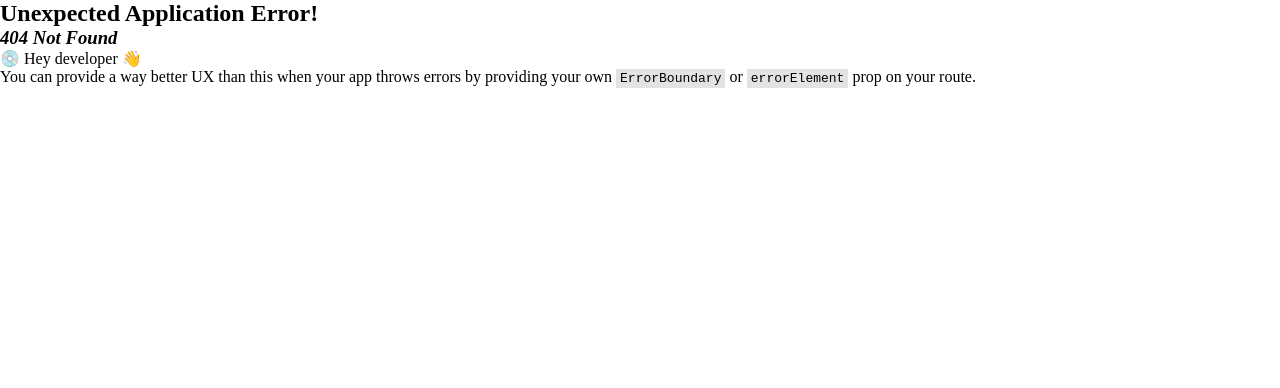
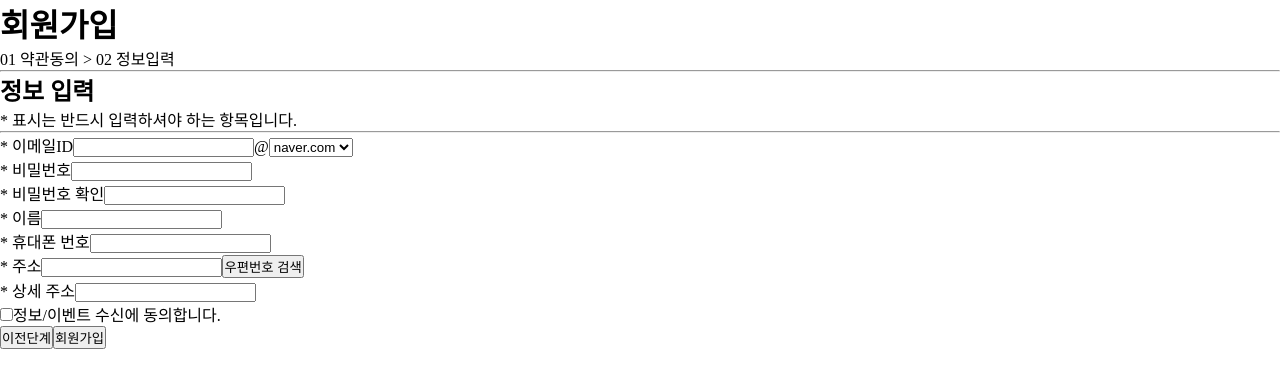
Before and after one commit to bulldorzer/coffee-shop-front, a React (Vite) app: page /join in a window 1280 px wide. Before the commit this address had no page. Shown: the top 388 px of the page. Built offline with nearby package versions, Linux system fonts and the light colour scheme.

Commit message:
0408 로그인/회원가입 first commit - 나영일

```diff
--- /dev/null
+++ b/src/pages/JoinAgreePage.jsx
@@ -0,0 +1,32 @@
+/**
+ * 회원가입 화면 1 : 약관 동의 화면 - 나영일
+ * @returns
+ */
+
+const JoinAgreePage = () => {
+
+    return (
+        <div>
+            <div>
+                <h1>회원가입</h1>
+                <span>01 약관동의 &gt;</span>   {/* &gt; = '>' 기호 표시 */}
+                <span>02 정보입력</span>
+                <hr/>
+            </div>
+            <div>
+                <h2>약관 동의</h2>
+                <hr/>
+                <input type="checkbox"/><label>모든 약관을 확인하고 전체 동의합니다.</label><br/>
+                <input type="checkbox"/><label>(필수) 이용 약관</label><br/>
+                <textarea>이용 약관</textarea><br/>
+                <input type="checkbox"/><label>(필수) 개인정보 수집 및 이용</label><br/>
+                <textarea>개인정보 수집 및 이용</textarea><br/>
+                <button>다음단계</button>
+            </div>
+
+        </div>
+    );
+
+}
+
+export default JoinAgreePage;
--- /dev/null
+++ b/src/pages/JoinPage.jsx
@@ -0,0 +1,41 @@
+/**
+ * 회원가입 화면 2 :  - 나영일
+ * @returns
+ */
+
+const JoinPage = () => {
+
+    return (
+        <div>
+            <div>
+                <h1>회원가입</h1>
+                <span>01 약관동의 &gt;</span>   {/* &gt; = '>' 기호 표시 */}
+                <span>02 정보입력</span>
+                <hr/>
+            </div>
+            <div>
+                <h2>정보 입력</h2>
+                <span>* 표시는 반드시 입력하셔야 하는 항목입니다.</span>
+                <hr/>
+                <label>* 이메일ID</label><input/>
+                <span>@</span>
+                <select>
+                    <option value="naver.com">naver.com</option>
+                    <option value="gmail.com">gmail.com</option>
+                </select><br/>
+                <label>* 비밀번호</label><input/><br/>
+                <label>* 비밀번호 확인</label><input/><br/>
+                <label>* 이름</label><input/><br/>
+                <label>* 휴대폰 번호</label><input/><br/>
+                <label>* 주소</label><input/><button>우편번호 검색</button><br/>
+                <label>* 상세 주소</label><input/><br/>
+                <input type="checkbox"/><label>정보/이벤트 수신에 동의합니다.</label><br/>
+                <button>이전단계</button>
+                <button>회원가입</button>
+            </div>
+        </div>
+    );
+
+}
+
+export default JoinPage;
--- /dev/null
+++ b/src/pages/LoginPage.jsx
@@ -0,0 +1,38 @@
+import { Link } from "react-router-dom"
+
+/**
+ * 로그인 화면 - 나영일
+ * @returns
+ */
+
+const LoginPage = () => {
+
+
+    return (
+        <div>
+            <div className="container">
+                <h1>로그인</h1>
+                <div className="login_box">
+                    <div>
+                        <input placeholder="아이디" type="text"/>
+                        <input placeholder="비밀번호" type="password"/>
+                    </div>
+                    <button>로그인</button>
+                </div>
+                <h6>※ 아이디 / 비밀번호가 일치하지 않습니다.</h6>
+                <input type="checkbox"/><label>아이디 저장</label><br/>
+                <button>네이버 아이디로 로그인</button><br/>
+                <button>카카오 아이디로 로그인</button>
+                <div>
+                    <ul>
+                        <li><button>아이디 찾기</button></li>
+                        <li><button>비밀번호 찾기</button></li>
+                        <li><button>회원가입</button></li>
+                    </ul>
+                </div>
+            </div>
+        </div>
+    );
+}
+
+export default LoginPage;
--- a/src/router/root.jsx
+++ b/src/router/root.jsx
@@ -3,7 +3,10 @@ import { Suspense, lazy } from "react"; // 컴포넌트 로딩 최적화
 
 const Loading = <div>Loading...</div>
 const Main = lazy(() => import("../pages/MainPage.jsx"));
-const Exam = lazy(()=>import("../pages/ExamplePage.jsx"))
+const Exam = lazy(() => import("../pages/ExamplePage.jsx"));
+const Login = lazy(() => import("../pages/LoginPage.jsx"));
+const JoinAgree = lazy(() => import("../pages/JoinAgreePage.jsx"));
+const Join = lazy(() => import("../pages/JoinPage.jsx"));
 
 const root = createBrowserRouter([
     {
@@ -13,6 +16,18 @@ const root = createBrowserRouter([
     {
         path : "/exam",
         element : <Suspense fallback={Loading}><Exam/></Suspense>
+    },
+    {
+        path : "/login",
+        element : <Suspense fallback={Loading}><Login/></Suspense>
+    },
+    {
+        path : "/join/agree",
+        element : <Suspense fallback={Loading}><JoinAgree/></Suspense>
+    },
+    {
+        path : "/join",
+        element : <Suspense fallback={Loading}><Join/></Suspense>
     }
 
 ])
```
Also changed, not shown: src/menus/BasicMenu.js (deleted, +0 -56 lines).
